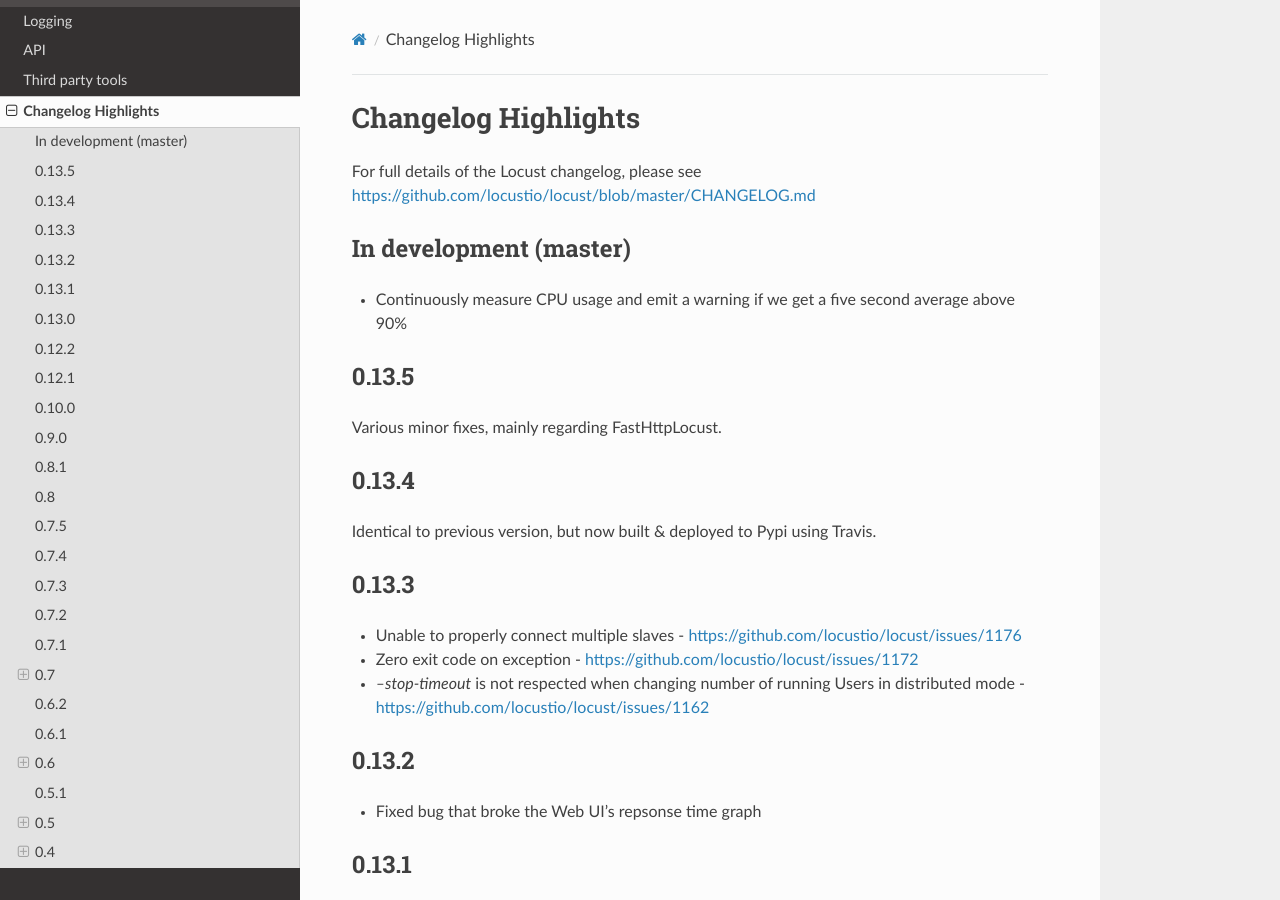
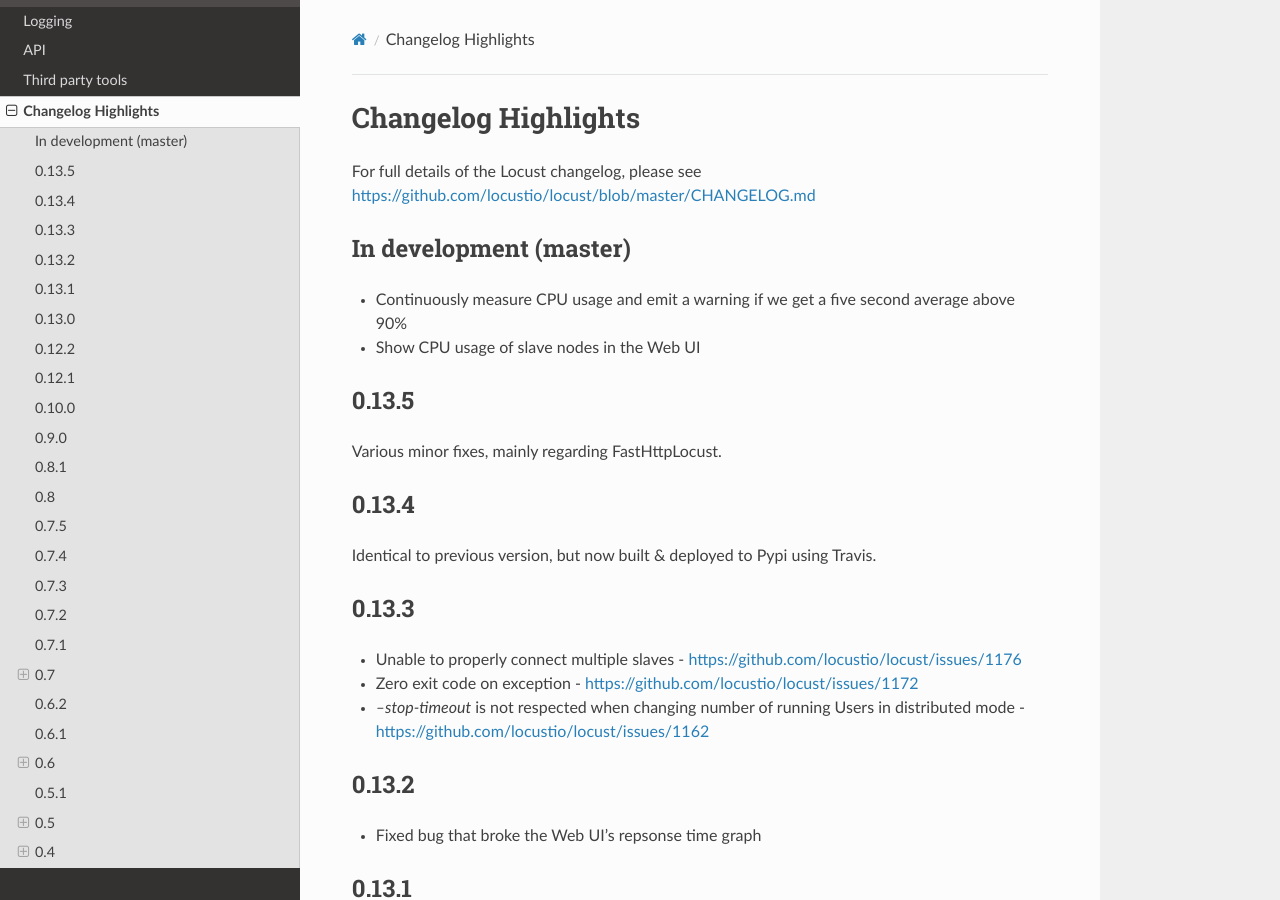
Before and after one commit to locustio/locust, a Sphinx documentation site: the page built from docs/changelog.rst, in a window 1280 px wide and 900 px high. Built offline with Sphinx 7.4.7 and the Read the Docs theme 2.0.0, drawn with Linux system fonts in a browser that asks for light colours; pages that are not in the unit, such as notebooks, are missing from menus.

Commit message:
Add entry to changelog

```diff
--- a/docs/changelog.rst
+++ b/docs/changelog.rst
@@ -8,6 +8,7 @@
 =======================
 
 * Continuously measure CPU usage and emit a warning if we get a five second average above 90%
+* Show CPU usage of slave nodes in the Web UI
 
 
 0.13.5
```
